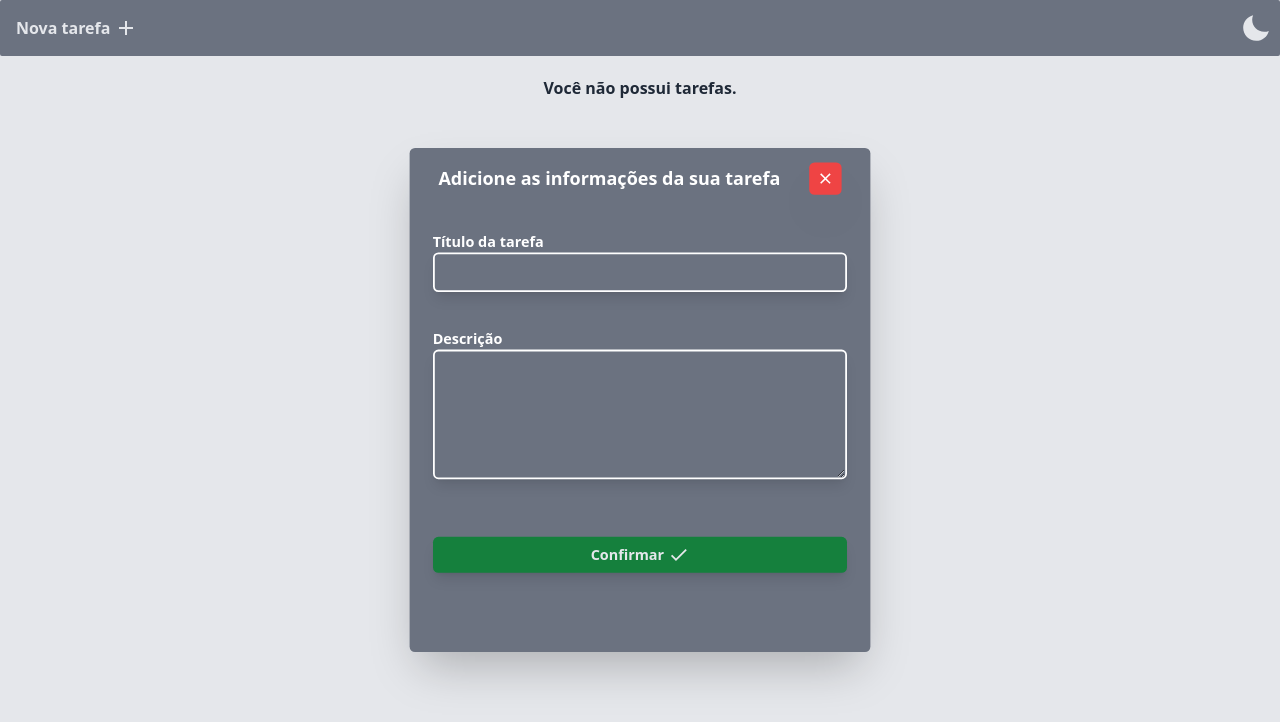
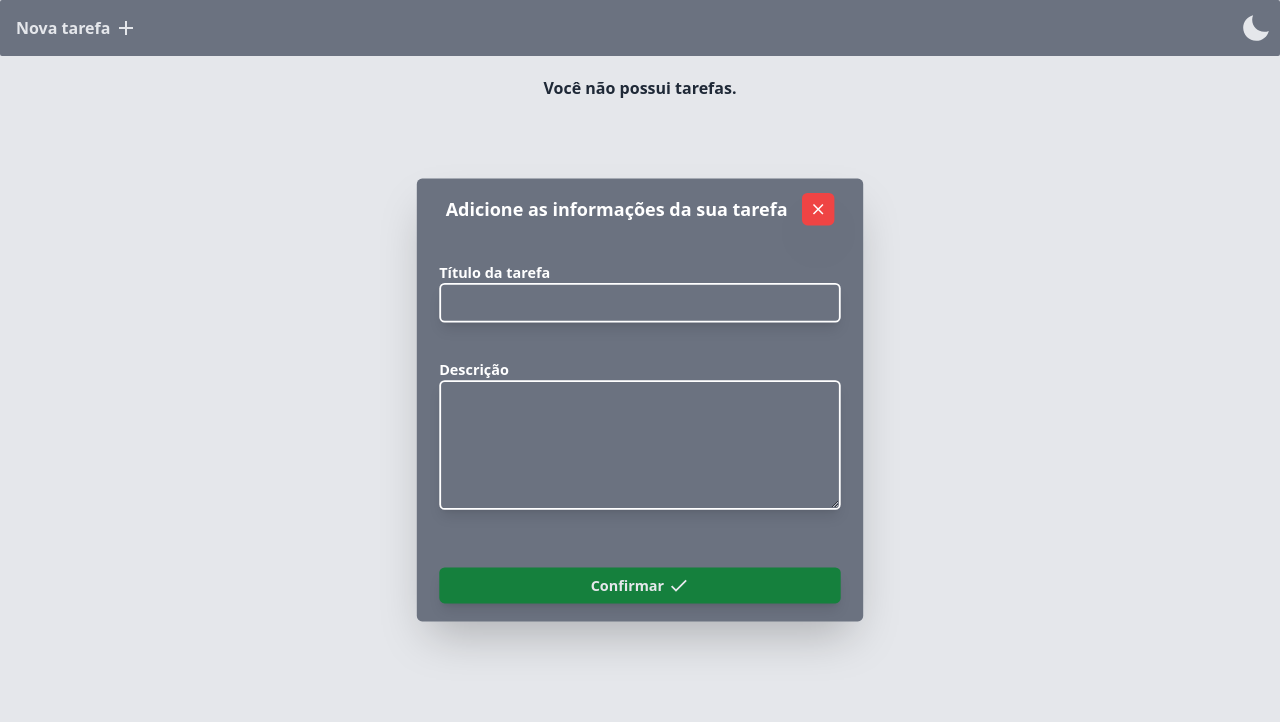
Before and after one commit to raffadias/todoapp, a React (Vite) app: page / in a window 1280 px wide. Both pictures are taken after a click on the button "Nova tarefa". Shown: the top 722 px of the page. Built offline with nearby package versions, Linux system fonts and the light colour scheme.

Commit message:
fix: modal height with fit-content

```diff
--- a/src/components/Modal.tsx
+++ b/src/components/Modal.tsx
@@ -54,7 +54,7 @@ export function Modal({ visible, closeModal, confirmAction, type }: ModalProps)
         exit={{ scale: 0.9 }}
           className='absolute z-20 flex justify-center items-center h-full w-full'
         >
-          <div className='h-[70%] sm:w-[80%] md:w-[70%] lg:w-[40%]  bg-gray-500 dark:bg-gray-700 rounded-md shadow-2xl overflow-hidden'>
+          <div className='h-[fit-content] pb-5 max-sm:w-[80%] max-md:w-[70%] max-lg:w-[60%] max-xl:w-[40%]  bg-gray-500 dark:bg-gray-700 rounded-md shadow-2xl overflow-hidden'>
             <div className='flex justify-between items-center text-white font-bold font-sans text-xl mx-8 mt-4'>
               <p className='xl:text-xl lg:text-lg md:text-base sm:text-sm mr-4'>
                 {type === 'create' ? 'Adicione' : 'Edite'} as informações da sua tarefa
--- a/src/components/ModalConfirmation.tsx
+++ b/src/components/ModalConfirmation.tsx
@@ -26,7 +26,7 @@ export function ModalConfirmation({ visible, closeModal }: ModalProps) {
           className='h-screen w-screen
           absolute z-20 flex justify-center items-center'
         >
-          <div className='h-[40%] md:h-[50%] lg:h-[40%] sm:w-[40%] md:w-[30%] lg:w-[30%] xl:w-[30%] bg-gray-500 dark:bg-gray-700 rounded-md shadow-2xl'>
+          <div className='h-[35%] max-md:h-[40%] max-sm:h-[43%] w-[fit-content] bg-gray-500 dark:bg-gray-700 rounded-md shadow-2xl'>
             <div className='flex flex-col h-full text-white font-bold font-sans text-xl mx-8 mt-4'>
               <h3 className='text-center my-10'>
                 Tem certeza de que deseja deletar a tarefa {cardToEdit?.title}?
```
